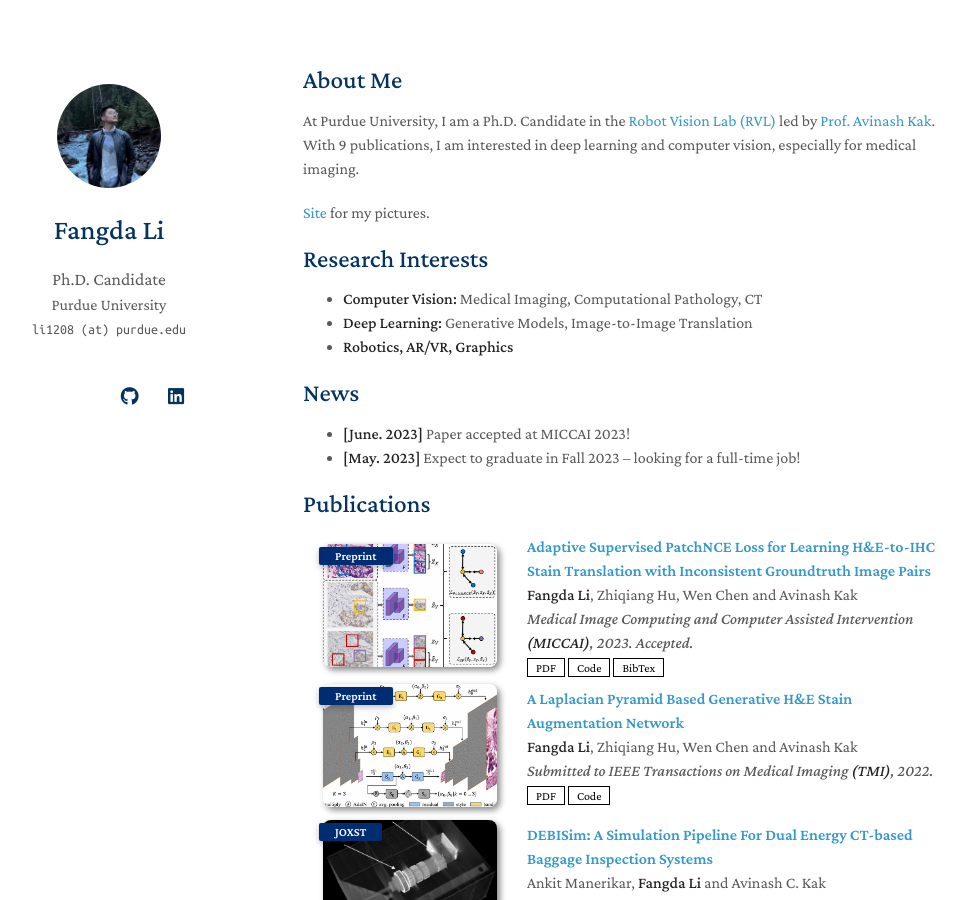
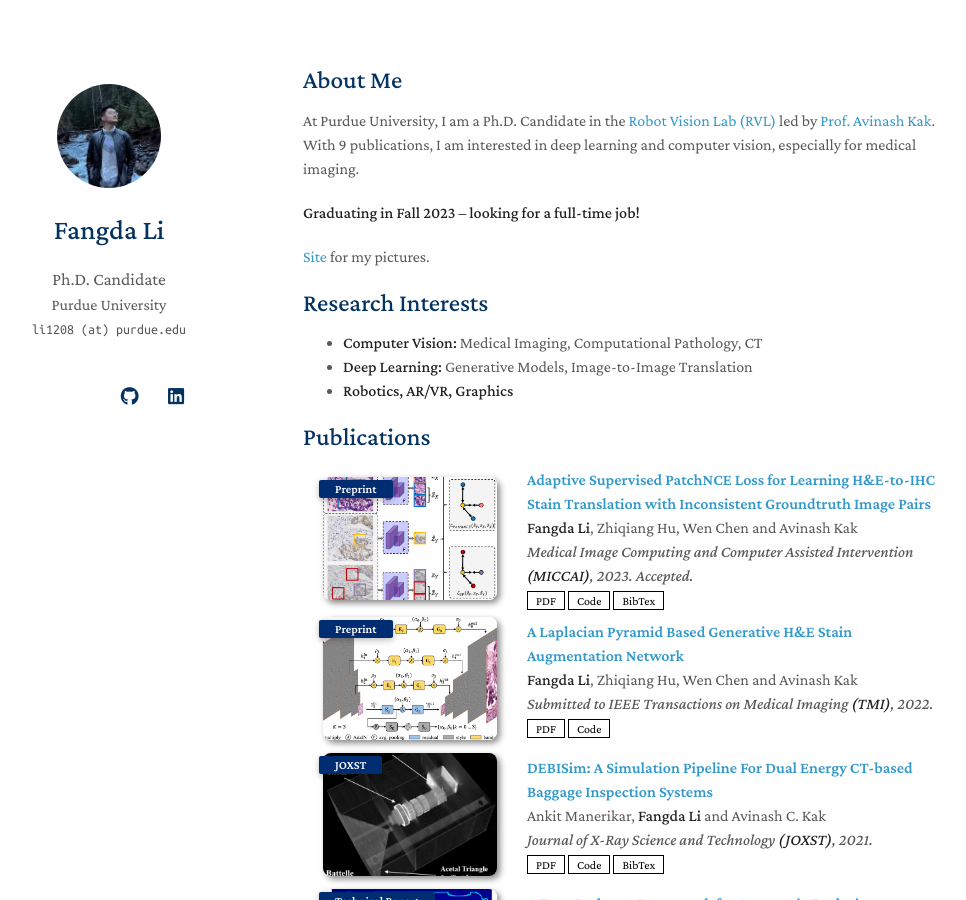
Before and after one commit to lifangda01/lifangda01.github.io, a Jekyll site: the page built from index.md, in a window 1280 px wide and 900 px high. Shown: the whole window, without its empty margins (167-1133 px from the left). Built offline with Jekyll 4.4.1, drawn with Linux system fonts in a browser that asks for light colours; nearby versions of some CDN libraries; a style sheet for code colours, icons or effects is not loaded; our own code applies the rules of GitHub Pages for plain Markdown files.

Commit message:
updated index

```diff
--- a/index.md
+++ b/index.md
@@ -7,6 +7,8 @@ layout: homepage
 At Purdue University, I am a Ph.D. Candidate in the [Robot Vision Lab (RVL)](https://engineering.purdue.edu/RVL/) led by [Prof. Avinash Kak](https://engineering.purdue.edu/kak/).
 With 9 publications, I am interested in deep learning and computer vision, especially for medical imaging.
 
+**Graduating in Fall 2023 -- looking for a full-time job!**
+
 [Site](https://lifangda01.github.io/imgsat/) for my pictures.
 
 ## Research Interests
@@ -15,10 +17,10 @@ With 9 publications, I am interested in deep learning and computer vision, espec
 - **Deep Learning:** Generative Models, Image-to-Image Translation
 - **Robotics, AR/VR, Graphics**
 
-## News
+<!-- ## News
 
 - **[June. 2023]** Paper accepted at MICCAI 2023!
-- **[May. 2023]** Expect to graduate in Fall 2023 -- looking for a full-time job!
+- **[May. 2023]** Expect to graduate in Fall 2023 -- looking for a full-time job! -->
 
 {% include_relative _includes/publications.md %}
 
```
